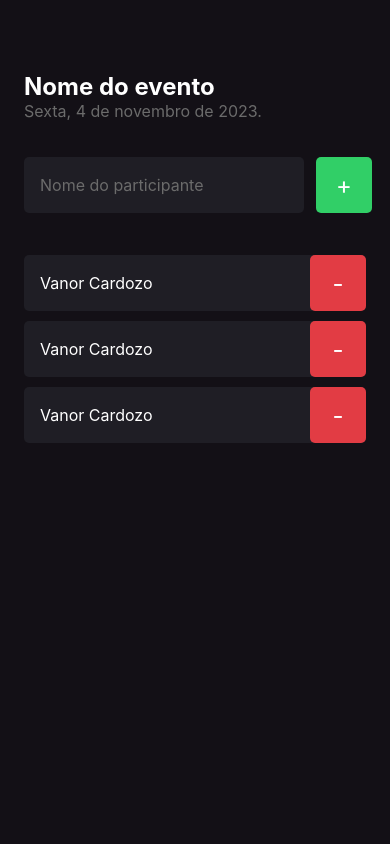
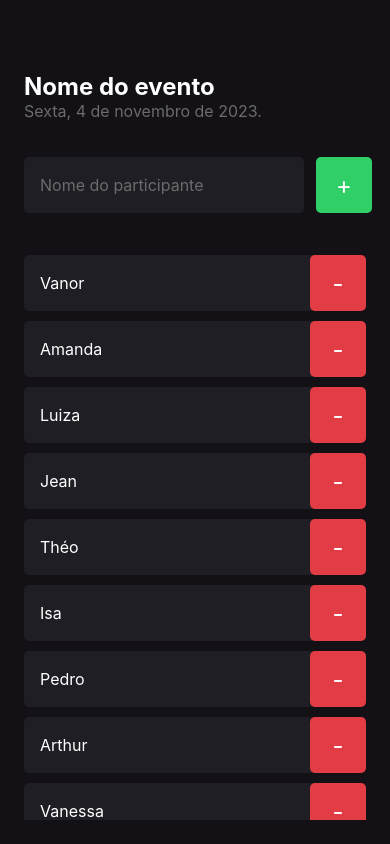
Before and after one commit to vanor-cardozo/01-RN-im-here, a React Native app: screen / in a window 390 px wide. Built offline with nearby package versions, Linux system fonts and the light colour scheme.

Commit message:
feat: Componente para lista
Utiliza o FlatList para exibir participantes do evento, também é possível utilizar o ScrollView com HoF Map

```diff
--- a/src/components/Participant/index.tsx
+++ b/src/components/Participant/index.tsx
@@ -1,12 +1,17 @@
 import { View, Text, TouchableOpacity } from 'react-native';
 import { styles } from './styles';
 
-export function Participant() {
+type Props = {
+  name: string;
+  onRemove: () => void;
+};
+
+export function Participant({ name, onRemove }: Props) {
   return (
     <View style={styles.container}>
-      <Text style={styles.name}>Vanor Cardozo</Text>
+      <Text style={styles.name}>{name}</Text>
 
-      <TouchableOpacity style={styles.button}>
+      <TouchableOpacity style={styles.button} onPress={onRemove}>
         <Text style={styles.buttonText}>-</Text>
       </TouchableOpacity>
     </View>
--- a/src/screens/Home/index.tsx
+++ b/src/screens/Home/index.tsx
@@ -1,10 +1,26 @@
-import { Text, TextInput, View, TouchableOpacity } from 'react-native';
+import { Text, TextInput, View, TouchableOpacity, FlatList } from 'react-native';
 import { styles } from './styles';
 import { Participant } from '../../components/Participant';
 
 export function Home() {
+  const participants = [
+    'Vanor',
+    'Amanda',
+    'Luiza',
+    'Jean',
+    'Théo',
+    'Isa',
+    'Pedro',
+    'Arthur',
+    'Vanessa',
+  ];
+
   function handleParticipantAdd() {
     console.log('clicou em adicionar');
+  }
+
+  function handleParticipantRemove(name: string) {
+    console.log(`clicou em remover ${name}`);
   }
 
   return (
@@ -25,9 +41,28 @@ export function Home() {
         </TouchableOpacity>
       </View>
 
-      <Participant />
-      <Participant />
-      <Participant />
+      <FlatList
+        data={participants}
+        keyExtractor={(item) => item}
+        renderItem={({ item }) => (
+          <Participant key={item} name={item} onRemove={() => handleParticipantRemove(item)} />
+        )}
+        showsVerticalScrollIndicator={false}
+        ListEmptyComponent={() => (
+          <Text style={styles.listEmptyText}>Nenhum participante foi adicionado</Text>
+        )}
+      />
+
+      {/* Habilitando rolagem da tela com ScrollView
+      <ScrollView>
+        {participants.map((participant) => (
+          <Participant
+            key={participant}
+            name={participant}
+            onRemove={() => handleParticipantRemove(participant)}
+          />
+        ))}
+      </ScrollView> */}
     </View>
   );
 }
--- a/src/screens/Home/styles.ts
+++ b/src/screens/Home/styles.ts
@@ -50,4 +50,10 @@ export const styles = StyleSheet.create({
     color: '#FFF',
     fontSize: 24,
   },
+
+  listEmptyText: {
+    color: '#FFF',
+    fontSize: 14,
+    textAlign: 'center',
+  },
 });
```
